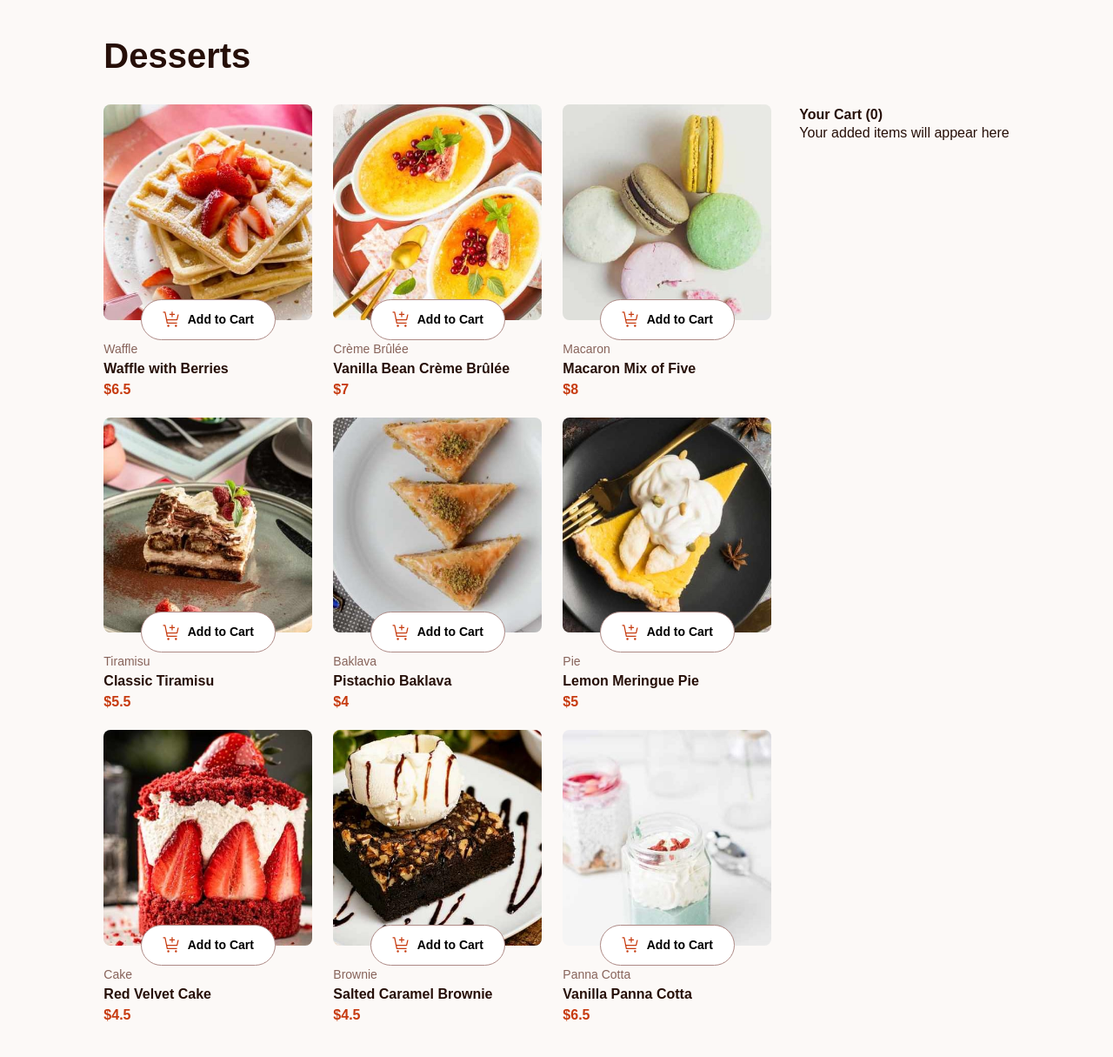
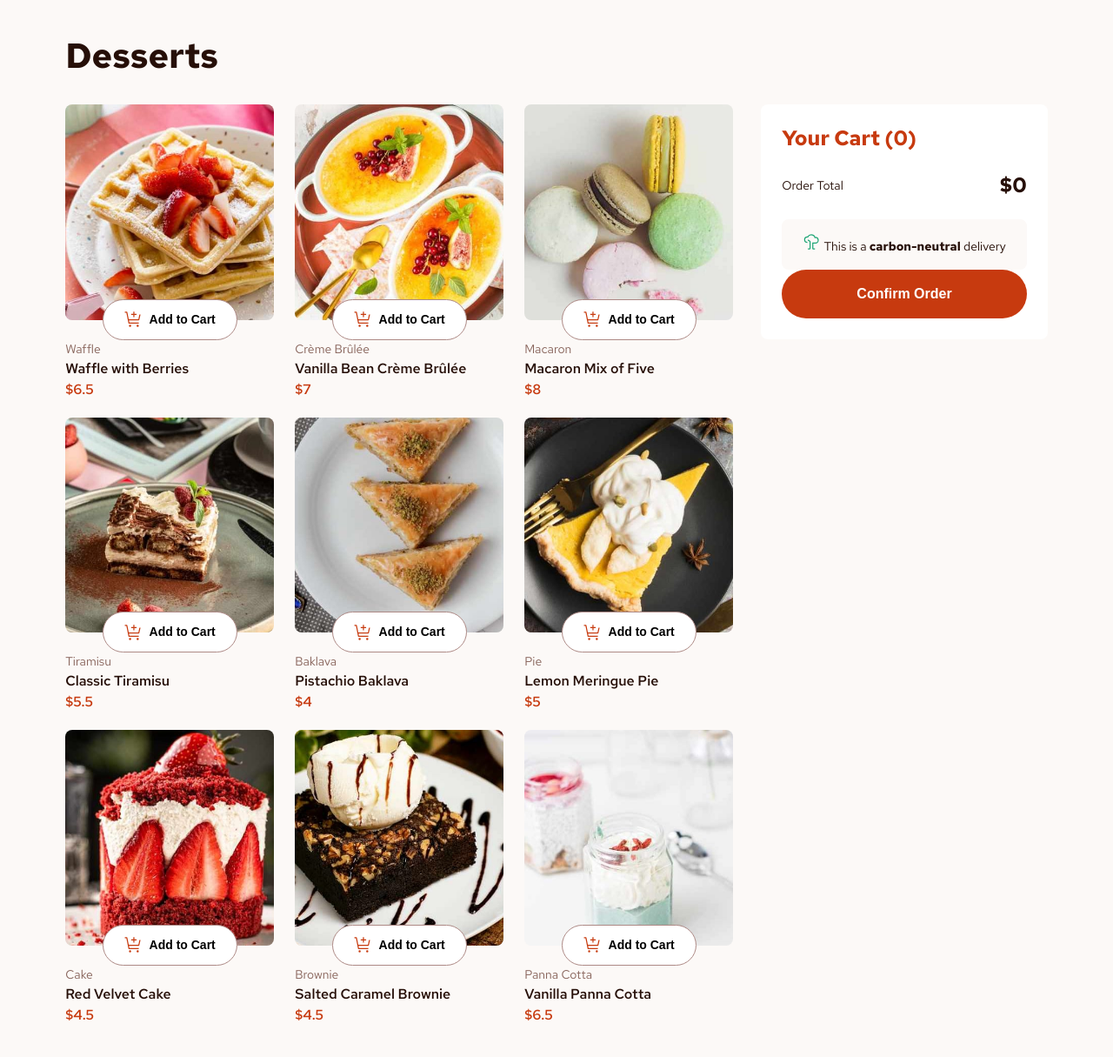
Before and after one commit to mariosearchteam/fm-product-list, a PHP site: page / in a window 1280 px wide. Shown: the whole page at 87% size. Run offline with PHP 8.4, Linux system fonts and the light colour scheme.

Commit message:
design and initial js

```diff
--- a/index.php
+++ b/index.php
@@ -3,6 +3,11 @@
 /* Load data from data.json and save into array $products */
 $products = json_decode(file_get_contents('data.json'), true);
 
+/* add id to products */
+foreach ($products as $key => $product) {
+    $products[$key]['id'] = $key;
+}
+
 /* Load index.view.php */
 if($_SERVER['REQUEST_URI'] === '/'){
     require 'index.view.php';
--- a/index.view.php
+++ b/index.view.php
@@ -16,12 +16,17 @@
     <div class="container">
         <div class="products">
             <?php foreach ($products as $product) : ?>
-                <div class="product">
+                <div class="product" data-id="<?= $product['id'] ?>">
                     <picture>
                         <source srcset="<?= $product['image']['mobile'] ?>" type="image/webp">
                         <img src="<?= $product['image']['mobile'] ?>" alt="<?= $product['name'] ?>">
                     </picture>
-                    <button class="button text-preset-4 bold"><svg xmlns="http://www.w3.org/2000/svg" width="21" height="20" fill="none" viewBox="0 0 21 20"><g fill="#C73B0F" clip-path="url(#a)"><path d="M6.583 18.75a1.25 1.25 0 1 0 0-2.5 1.25 1.25 0 0 0 0 2.5ZM15.334 18.75a1.25 1.25 0 1 0 0-2.5 1.25 1.25 0 0 0 0 2.5ZM3.446 1.752a.625.625 0 0 0-.613-.502h-2.5V2.5h1.988l2.4 11.998a.625.625 0 0 0 .612.502h11.25v-1.25H5.847l-.5-2.5h11.238a.625.625 0 0 0 .61-.49l1.417-6.385h-1.28L16.083 10H5.096l-1.65-8.248Z"/><path d="M11.584 3.75v-2.5h-1.25v2.5h-2.5V5h2.5v2.5h1.25V5h2.5V3.75h-2.5Z"/></g><defs><clipPath id="a"><path fill="#fff" d="M.333 0h20v20h-20z"/></clipPath></defs></svg>  Add to Cart</button>
+                    <button class="button text-preset-4 bold addToCart" data-id="<?= $product['id'] ?>"><svg xmlns="http://www.w3.org/2000/svg" width="21" height="20" fill="none" viewBox="0 0 21 20"><g fill="#C73B0F" clip-path="url(#a)"><path d="M6.583 18.75a1.25 1.25 0 1 0 0-2.5 1.25 1.25 0 0 0 0 2.5ZM15.334 18.75a1.25 1.25 0 1 0 0-2.5 1.25 1.25 0 0 0 0 2.5ZM3.446 1.752a.625.625 0 0 0-.613-.502h-2.5V2.5h1.988l2.4 11.998a.625.625 0 0 0 .612.502h11.25v-1.25H5.847l-.5-2.5h11.238a.625.625 0 0 0 .61-.49l1.417-6.385h-1.28L16.083 10H5.096l-1.65-8.248Z"/><path d="M11.584 3.75v-2.5h-1.25v2.5h-2.5V5h2.5v2.5h1.25V5h2.5V3.75h-2.5Z"/></g><defs><clipPath id="a"><path fill="#fff" d="M.333 0h20v20h-20z"/></clipPath></defs></svg>  Add to Cart</button>
+                    <div class="quantity-container" data-id="<?= $product['id'] ?>" style="display: none;">
+                        <button class="quantity-control decrease" data-action="decrease">-</button>
+                        <input type="number" class="quantity-input" id="quantity1" value="1" min="1" />
+                        <button class="quantity-control increase" data-action="increase">+</button>
+                    </div>
                     <p class="product__category text-preset-4"><?= $product['category'] ?></p>
                     <h2 class="text-preset-3"><?= $product['name'] ?></h2>
                     <p class="product__price text-preset-3">$<span><?= $product['price'] ?></span></p>
@@ -29,15 +34,29 @@
                 <?php endforeach; ?>
 
         </div>
-        <div class="cart">
-            <h2 class="text-preset-3">Your Cart (<span class="quantity">0</span>)</h2>
-            <p>Your added items will appear here</p>
+        <div class="wrapper">
+            <div class="cart">
+                <h2 class="text-preset-2">Your Cart (<span class="cartCount">0</span>)</h2>
+                <div class="cart__items">
+                    <!-- Cart items will be appended here -->
+
+                </div>
+                <div class="cart__total">
+                    <p class="text-preset-4">Order Total</p>
+                    <p class="text-preset-2">$<span class="total">0</span></p>
+                </div>
+                <div class="cart__cta text-preset-4">
+                    <p><svg xmlns="http://www.w3.org/2000/svg" width="21" height="20" fill="none" viewBox="0 0 21 20"><path fill="#1EA575" d="M8 18.75H6.125V17.5H8V9.729L5.803 8.41l.644-1.072 2.196 1.318a1.256 1.256 0 0 1 .607 1.072V17.5A1.25 1.25 0 0 1 8 18.75Z"/><path fill="#1EA575" d="M14.25 18.75h-1.875a1.25 1.25 0 0 1-1.25-1.25v-6.875h3.75a2.498 2.498 0 0 0 2.488-2.747 2.594 2.594 0 0 0-2.622-2.253h-.99l-.11-.487C13.283 3.56 11.769 2.5 9.875 2.5a3.762 3.762 0 0 0-3.4 2.179l-.194.417-.54-.072A1.876 1.876 0 0 0 5.5 5a2.5 2.5 0 1 0 0 5v1.25a3.75 3.75 0 0 1 0-7.5h.05a5.019 5.019 0 0 1 4.325-2.5c2.3 0 4.182 1.236 4.845 3.125h.02a3.852 3.852 0 0 1 3.868 3.384 3.75 3.75 0 0 1-3.733 4.116h-2.5V17.5h1.875v1.25Z"/></svg> This is a <strong>carbon-neutral</strong> delivery</p>
+                </div>
+                <div class="cart__confirm">
+                    <button class="text-preset-3">Confirm Order</button>
+                </div>
+            </div>
         </div>
-    </div>
 
 
     </div>
 </main>
-<script src="scripts.js"></script>
+<script src="script.js"></script>
 </body>
 </html>
--- a/styles.css
+++ b/styles.css
@@ -1,4 +1,9 @@
 /* Colors */
+@font-face {
+  font-family: "Red Hat Text";
+  src: url("./assets/fonts/RedHatText-VariableFont_wght.ttf") format("truetype");
+  font-weight: 400 600 700;
+}
 :root {
   --red: hsl(14, 86%, 42%);
   --green: hsl(159, 69%, 38%);
@@ -158,6 +163,96 @@ header {
   color: var(--red);
 }
 
+.quantity-container {
+  display: flex;
+  gap: 0 5px;
+  border: 1px solid var(--rose-400);
+  border-radius: 2rem;
+  padding: 12.5px var(--spacer-300);
+  max-width: 150px;
+  margin: 0 auto;
+  background-color: var(--red);
+  color: var(--white);
+  margin-top: -1.5rem;
+  z-index: 2;
+  position: relative;
+}
+
+.quantity-control,
+.quantity-input {
+  cursor: pointer;
+  background: none;
+  border: none;
+  color: var(--white);
+  width: 50px;
+}
+
+.quantity-input {
+  text-align: center;
+  -webkit-appearance: none;
+  -moz-appearance: textfield;
+}
+
+.quantity-control {
+  border-radius: 100%;
+  border: 1px solid white;
+}
+
+/* Cart */
+.cart {
+  background-color: var(--white);
+  padding: var(--spacer-300);
+  border-radius: var(--spacer-100);
+}
+.cart h2 {
+  color: var(--red);
+  font-weight: 700;
+}
+.cart__item {
+  margin-top: var(--spacer-300);
+  display: flex;
+  justify-content: space-between;
+  align-items: center;
+  border-bottom: 1px solid var(--rose-100);
+  padding-bottom: var(--spacer-300);
+}
+.cart__item__details {
+  display: flex;
+  gap: var(--spacer-200);
+  color: var(--rose-500);
+}
+.cart__item__quantity {
+  color: var(--red);
+}
+.cart__item .removeCartItem {
+  border: 1px solid var(--rose-500);
+  border-radius: 100%;
+  background: none;
+  color: var(--rose-400);
+  cursor: pointer;
+}
+.cart__total {
+  display: flex;
+  justify-content: space-between;
+  align-items: center;
+  margin-top: var(--spacer-300);
+}
+.cart__cta {
+  margin-top: var(--spacer-300);
+  background: var(--rose-50);
+  border-radius: var(--spacer-100);
+  padding: var(--spacer-200) var(--spacer-300);
+}
+.cart__confirm button {
+  display: block;
+  border-radius: 2rem;
+  background-color: var(--red);
+  color: var(--white);
+  width: 100%;
+  padding: var(--spacer-200);
+  border: none;
+}
+
 @media (min-width: 40rem) {
   .main {
     margin: var(--spacer-500);
--- a/styles.scss
+++ b/styles.scss
@@ -1,5 +1,9 @@
 /* Colors */
-
+@font-face {
+  font-family: "Red Hat Text";
+  src: url("./assets/fonts/RedHatText-VariableFont_wght.ttf") format("truetype");
+  font-weight: 400 600 700;
+}
 :root {
   --red: hsl(14, 86%, 42%);
   --green: hsl(159, 69%, 38%);
@@ -167,6 +171,97 @@ header {
   }
 }
 
+.quantity-container {
+  display: flex;
+  gap: 0 5px;
+  border: 1px solid var(--rose-400);
+  border-radius: 2rem;
+  padding: 12.5px var(--spacer-300);
+  max-width: 150px;
+  margin: 0 auto;
+  background-color: var(--red);
+  color: var(--white);
+  margin-top: -1.5rem;
+  z-index: 2;
+  position: relative;
+}
+
+.quantity-control,
+.quantity-input {
+  cursor: pointer;
+  background: none;
+  border: none;
+  color: var(--white);
+  width: 50px;
+}
+
+.quantity-input {
+  text-align: center;
+  -webkit-appearance: none;
+  -moz-appearance: textfield;
+}
+
+.quantity-control {
+  border-radius: 100%;
+  border: 1px solid white;
+}
+
+/* Cart */
+
+.cart {
+  background-color: var(--white);
+  padding: var(--spacer-300);
+  border-radius: var(--spacer-100);
+  & h2 {
+    color: var(--red);
+    font-weight: 700;
+  }
+  &__item {
+    margin-top: var(--spacer-300);
+    display: flex;
+    justify-content: space-between;
+    align-items: center;
+    border-bottom: 1px solid var(--rose-100);
+    padding-bottom: var(--spacer-300);
+    &__details {
+      display: flex;
+      gap: var(--spacer-200);
+      color: var(--rose-500);
+    }
+    &__quantity {
+      color: var(--red);
+    }
+    & .removeCartItem {
+      border: 1px solid var(--rose-500);
+      border-radius: 100%;
+      background: none;
+      color: var(--rose-400);
+      cursor: pointer;
+    }
+  }
+  &__total {
+    display: flex;
+    justify-content: space-between;
+    align-items: center;
+    margin-top: var(--spacer-300);
+  }
+  &__cta {
+    margin-top: var(--spacer-300);
+    background: var(--rose-50);
+    border-radius: var(--spacer-100);
+    padding: var(--spacer-200) var(--spacer-300);
+  }
+  &__confirm button {
+    display: block;
+    border-radius: 2rem;
+    background-color: var(--red);
+    color: var(--white);
+    width: 100%;
+    padding: var(--spacer-200);
+    border: none;
+  }
+}
+
 @media (min-width: 40rem) {
   .main {
     margin: var(--spacer-500);
```
Also changed, not shown: script.js (added, +144 -0 lines), 1 other file.
